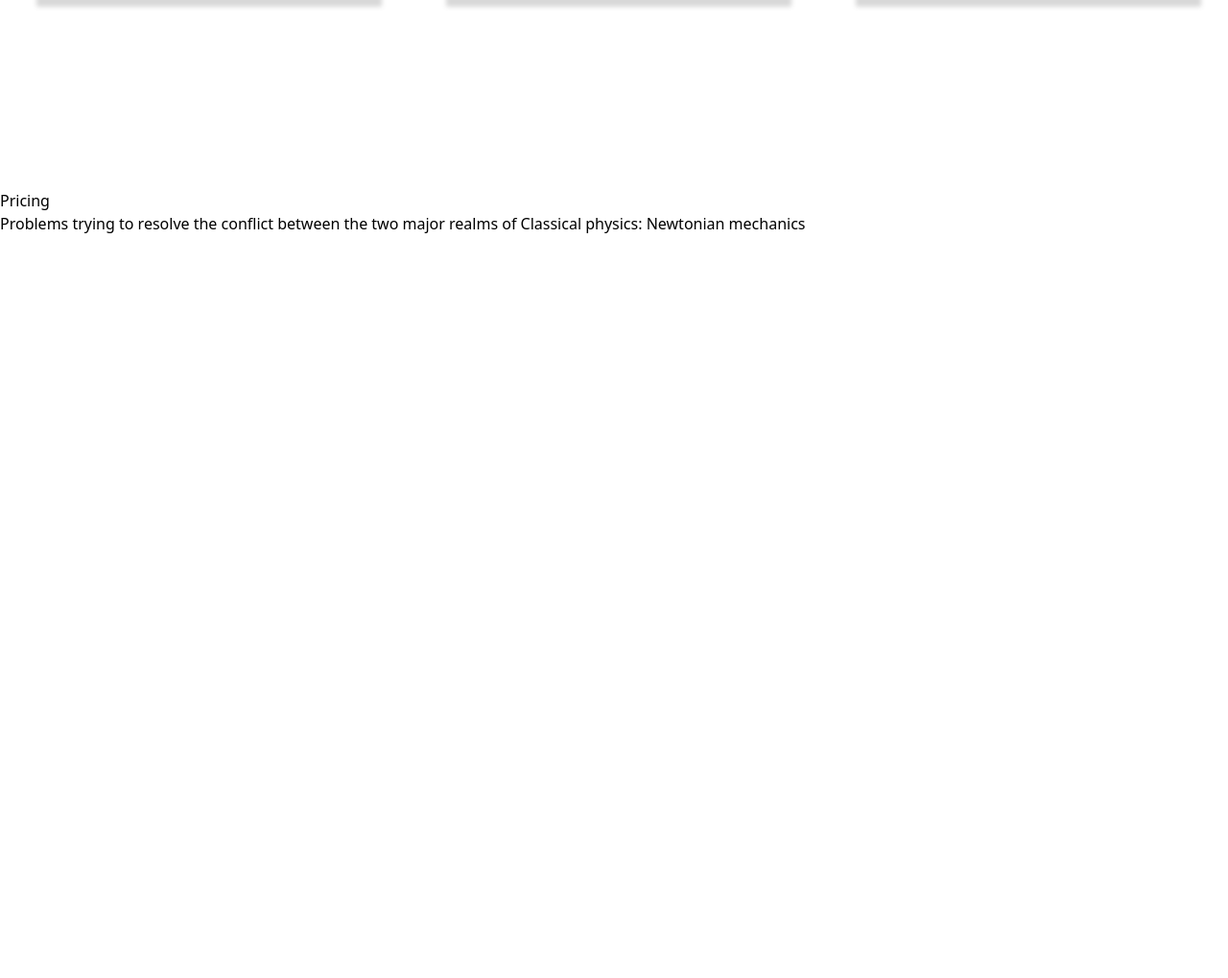
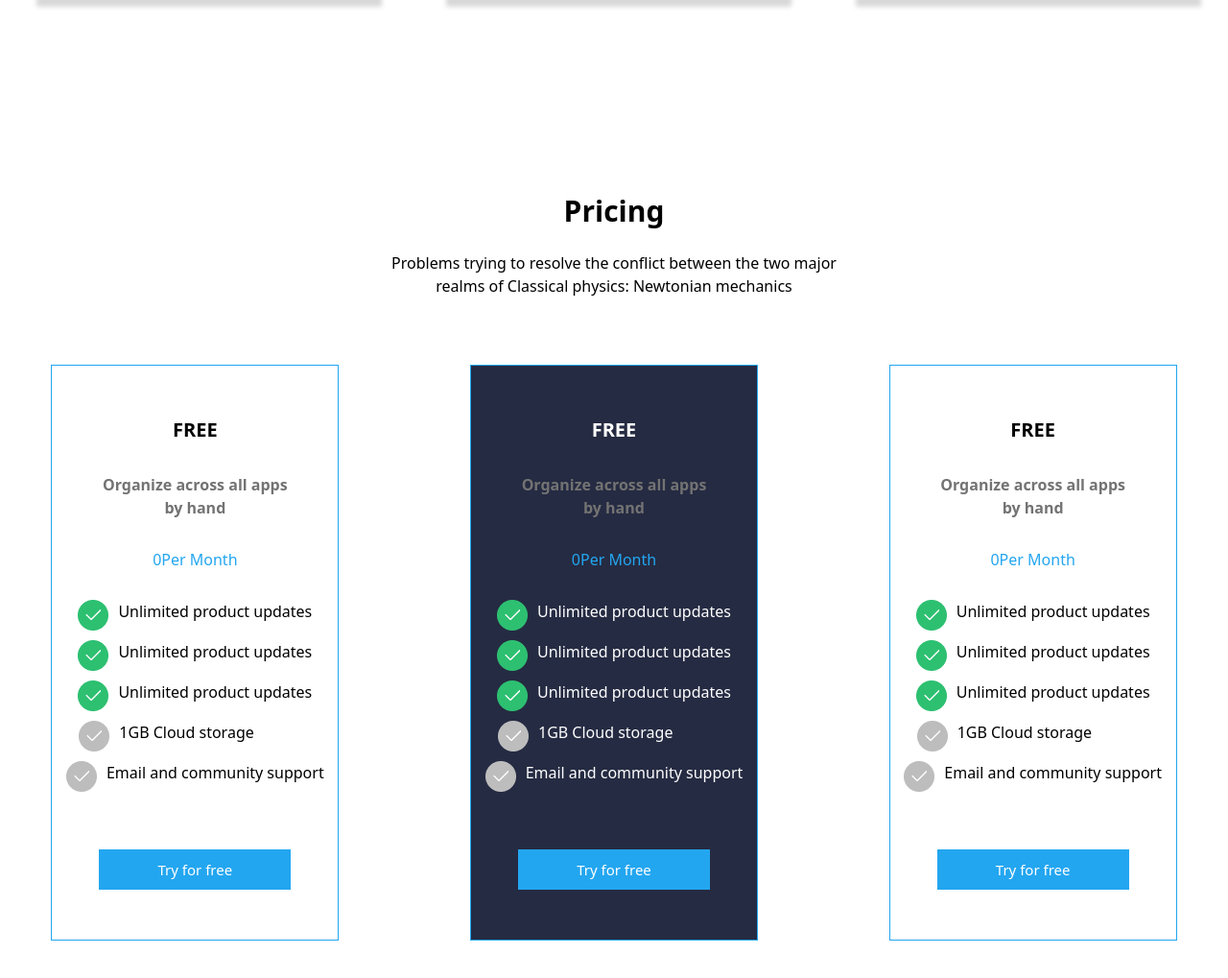
Before and after one commit to vibswift/html-tailwind-home-work, a website: page src/index.html in a window 1280 px wide. Shown: the part 2861-3880 px from the top of the page at 96% size. Before the commit the page ends 3106 px from the top, so only its background shows below. Drawn offline with nearby package versions, Linux system fonts and the light colour scheme; files that its build step writes are made by us from their sources.

Commit message:
main section6

```diff
--- a/src/index.html
+++ b/src/index.html
@@ -324,13 +324,150 @@ the lazy dog</p>
         </div>
     </section>
 
-    <section>
-        <div class="block1">
-            <p>Pricing</p>
-            <p>Problems trying to resolve
+    <section class="mb-[50px]">
+        <div class="block1 flex flex-col items-center ">
+            <p class="text-[30px] font-bold text-center mb-[20px]">Pricing</p>
+            <p class="w-[300px] text-center mb-[20px] lg:w-[500px] ">Problems trying to resolve
 the conflict between the two major
 realms of Classical physics:
 Newtonian mechanics </p>
+        </div>
+    </section>
+
+    <section class="flex flex-col gap-[30px] lg:flex lg:flex-row lg:items-center lg:mb-[100px]">
+        <div class="block1 w-[300px] h-[600px] border-[#23A6F0] border-solid border-[1px] m-auto flex flex-col justify-center items-center gap-[10px]">
+            <p class="font-bold text-[20px] mb-[20px]">FREE</p>
+            <p class="text-[#737373] font-bold w-[200px] text-center mb-[20px]">Organize across all
+apps by hand</p>
+
+<div class="text-[#23A6F0] flex text-center mb-[20px]">
+    <p>0</p>
+    <p>Per Month</p>
+</div>
+
+<div class="flex gap-[10px]">
+    <img src="./sur/sur8.png" alt="">
+    <p>Unlimited product updates
+</p>
+</div>
+
+<div class="flex gap-[10px]">
+    <img src="./sur/sur8.png" alt="">
+    <p>Unlimited product updates
+</p>
+</div>
+
+<div class="flex gap-[10px]">
+    <img src="./sur/sur8.png" alt="">
+    <p>Unlimited product updates
+</p>
+</div>
+
+<div class="flex gap-[10px]">
+    <img src="./sur/sur9.png" alt="">
+    <p class="w-[200px]">1GB  Cloud storage
+
+</p>
+</div>
+
+<div class="flex self-center gap-[10px] mb-[50px]">
+    <img src="./sur/sur9.png" alt="">
+    <p>Email and community
+support
+</p>
+</div>
+
+<button class="bg-[#23A6F0] text-[white] text-[15px] px-[20px] py-[10px] w-[200px]">Try for free</button>
+        </div>
+
+         <div class="block1 w-[300px] h-[600px] bg-[#252B42] border-[#23A6F0] border-solid border-[1px] m-auto flex flex-col justify-center items-center gap-[10px] text-white">
+            <p class="font-bold text-[20px] mb-[20px]">FREE</p>
+            <p class="text-[#737373] font-bold w-[200px] text-center mb-[20px]">Organize across all
+apps by hand</p>
+
+<div class="text-[#23A6F0] flex text-center mb-[20px]">
+    <p>0</p>
+    <p>Per Month</p>
+</div>
+
+<div class="flex gap-[10px]">
+    <img src="./sur/sur8.png" alt="">
+    <p>Unlimited product updates
+</p>
+</div>
+
+<div class="flex gap-[10px]">
+    <img src="./sur/sur8.png" alt="">
+    <p>Unlimited product updates
+</p>
+</div>
+
+<div class="flex gap-[10px]">
+    <img src="./sur/sur8.png" alt="">
+    <p>Unlimited product updates
+</p>
+</div>
+
+<div class="flex gap-[10px]">
+    <img src="./sur/sur9.png" alt="">
+    <p class="w-[200px]">1GB  Cloud storage
+
+</p>
+</div>
+
+<div class="flex self-center gap-[10px] mb-[50px]">
+    <img src="./sur/sur9.png" alt="">
+    <p>Email and community
+support
+</p>
+</div>
+
+<button class="bg-[#23A6F0] text-[white] text-[15px] px-[20px] py-[10px] w-[200px]">Try for free</button>
+        </div>
+
+         <div class="block1 w-[300px] h-[600px] border-[#23A6F0] border-solid border-[1px] m-auto flex flex-col justify-center items-center gap-[10px]">
+            <p class="font-bold text-[20px] mb-[20px]">FREE</p>
+            <p class="text-[#737373] font-bold w-[200px] text-center mb-[20px]">Organize across all
+apps by hand</p>
+
+<div class="text-[#23A6F0] flex text-center mb-[20px]">
+    <p>0</p>
+    <p>Per Month</p>
+</div>
+
+<div class="flex gap-[10px]">
+    <img src="./sur/sur8.png" alt="">
+    <p>Unlimited product updates
+</p>
+</div>
+
+<div class="flex gap-[10px]">
+    <img src="./sur/sur8.png" alt="">
+    <p>Unlimited product updates
+</p>
+</div>
+
+<div class="flex gap-[10px]">
+    <img src="./sur/sur8.png" alt="">
+    <p>Unlimited product updates
+</p>
+</div>
+
+<div class="flex gap-[10px]">
+    <img src="./sur/sur9.png" alt="">
+    <p class="w-[200px]">1GB  Cloud storage
+
+</p>
+</div>
+
+<div class="flex self-center gap-[10px] mb-[50px]">
+    <img src="./sur/sur9.png" alt="">
+    <p>Email and community
+support
+</p>
+</div>
+
+<button class="bg-[#23A6F0] text-[white] text-[15px] px-[20px] py-[10px] w-[200px]">Try for free</button>
         </div>
     </section>
 
```
Also changed, not shown: src/sur/sur8.png (added), src/sur/sur9.png (added).
